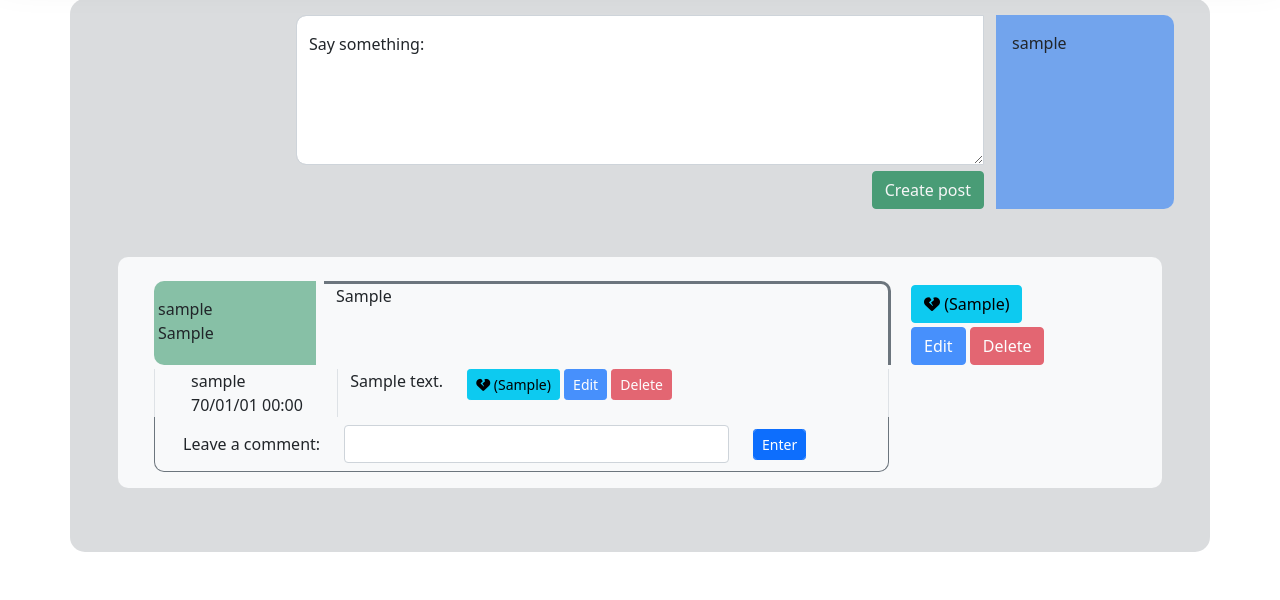
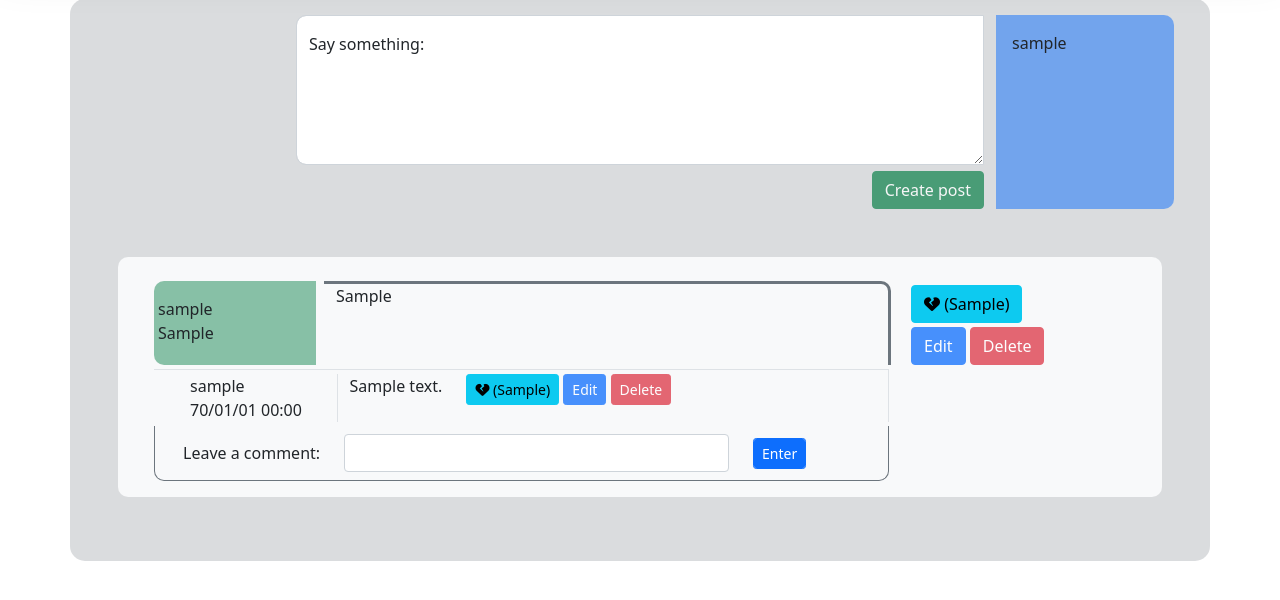
Before and after one commit to paulinskiz/mini_forum-plain-PHP, a PHP site: page /lecturePractice/views/main.php in a window 1280 px wide. Shown: the part 105-705 px from the top of the page. Run offline with PHP 8.4, Linux system fonts and the light colour scheme; the visitor is signed in with stand-in values (Sample User, id 1); tables that the repository leaves empty or names only in its code hold one stand-in row (values such as "Sample post"); some libraries are stand-ins or nearby versions.

Commit message:
comment border changes

```diff
--- a/views/main.php
+++ b/views/main.php
@@ -131,7 +131,7 @@ try {
                             $sec = strtotime($created);
                             $newCreated = date ("y/d/m H:i", $sec);
                             echo '
-                            <div class="row border-start border-end mt-1">
+                            <div class="row border-top border-end my-1 pt-1">
                                 <div class="col-3 border-end ps-5">
                                     <span class="row">'.
                                     $comment['username'].'
```
